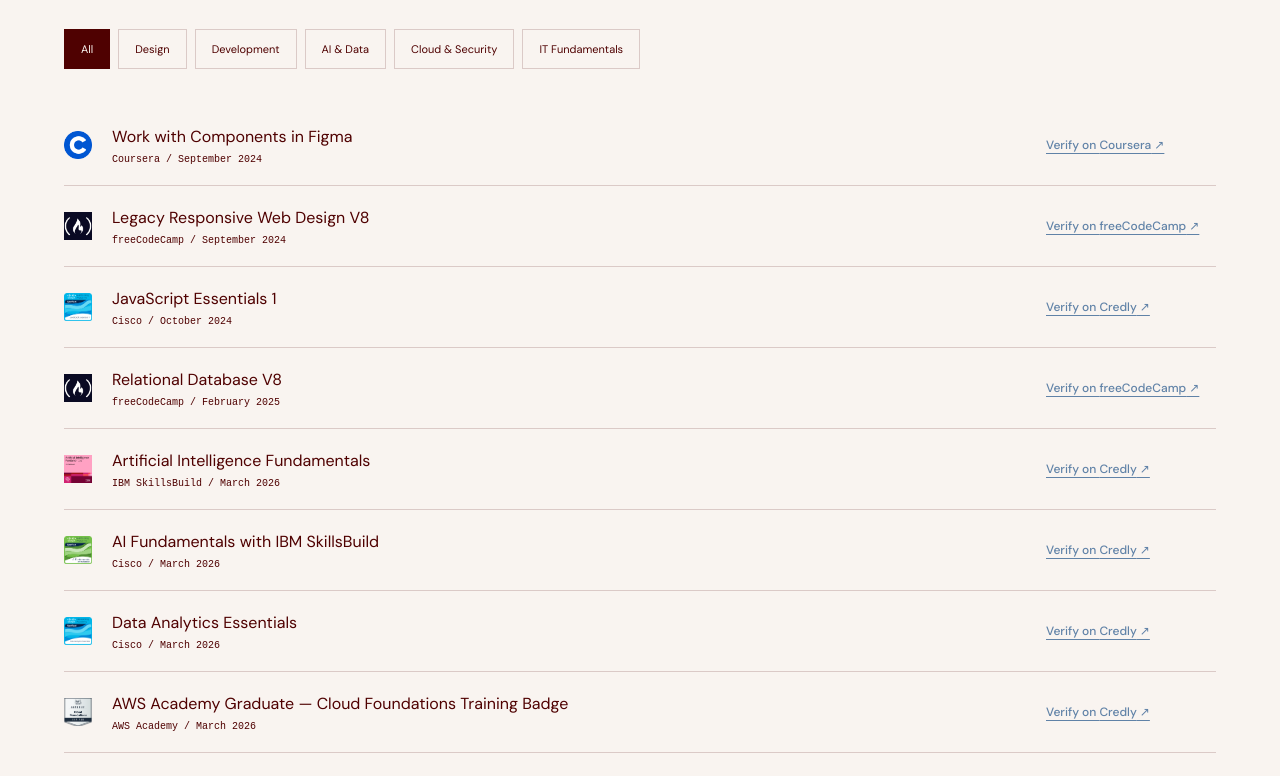
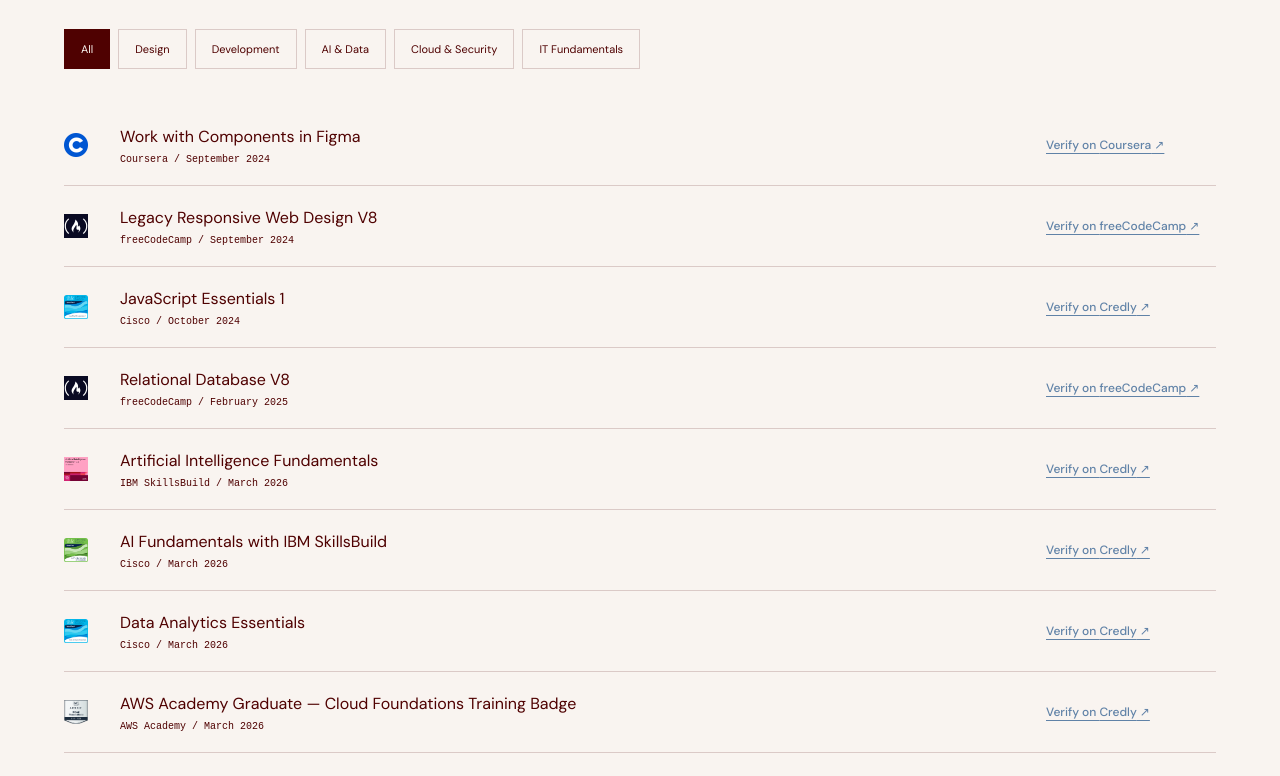
Before and after one commit to ninapascua/ninapascua-portfolio, a React (Vite) app: page / in a window 1280 px wide. Shown: the part 5399-6175 px from the top of the page. Built offline with nearby package versions, Linux system fonts and the light colour scheme; no server answers; a web font is replaced by a local one.

Commit message:
Update Site source

```diff
--- a/src/components/Certifications.jsx
+++ b/src/components/Certifications.jsx
@@ -10,7 +10,7 @@ export default function Certifications() {
     <div id="certificates">{certificates.filter(item => category === 'All' || item[0] === category).map(([, name, provider, date]) => {
       const evidence = certificateEvidence[name];
       return <article className="certificate" key={name}>
-        <span>{evidence?.image ? <img className="certificate-badge" src={assetUrl(evidence.image)} alt={evidence.imageAlt || ''} loading="lazy" width="28" height="28" style={{transform:`scale(${evidence.artworkScale || 1})`}} /> : '✧'}</span>
+        <span>{evidence?.image ? <img className="certificate-badge" src={assetUrl(evidence.image)} alt={evidence.imageAlt || ''} loading="lazy" width="24" height="24" style={{transform:`scale(${evidence.artworkScale || 1})`}} /> : '✧'}</span>
         <div><h3>{name}</h3><p>{provider}{date ? ` / ${date}` : ''}</p></div>
         <small>{evidence ? <a className="credential-link" href={evidence.url} target="_blank" rel="noreferrer" aria-label={`Verify ${name} on ${evidence.provider || 'Credly'}`}>Verify on {evidence.provider || 'Credly'} ↗</a> : 'VERIFICATION PENDING'}</small>
       </article>;
--- a/src/styles.css
+++ b/src/styles.css
@@ -119,13 +119,10 @@
 .credential-link{display:inline-flex;align-items:center;min-height:40px;text-decoration:underline;text-underline-offset:4px}
 @media(max-width:650px){.certificate-badge{width:25px;height:25px}.certificate>small .credential-link{min-height:36px}}
 
-/* Uniform icon slots use original badge art, without social-preview padding. */
-.certificate-badge{width:28px;height:28px;object-fit:contain;object-position:center}
-.certificate>span:first-child{display:flex;align-items:center;justify-content:center;width:28px;min-height:28px}
-@media(min-width:651px){.certificate{grid-template-columns:28px minmax(0,1fr) 170px}}
-@media(max-width:650px){.certificate{grid-template-columns:14px minmax(0,1fr)}.certificate-badge{width:14px;height:14px}.certificate>span:first-child{width:14px;min-height:14px}}
-
-.certificate>span:first-child{height:28px;overflow:hidden}.certificate-badge{flex-shrink:0}
-@media(max-width:650px){.certificate>span:first-child{height:14px}}
+/* Consistent 24px icons with more breathing room before credential text. */
+.certificate{grid-template-columns:24px minmax(0,1fr) 170px;column-gap:32px}
+.certificate-badge{width:24px;height:24px;object-fit:contain;object-position:center;flex-shrink:0}
+.certificate>span:first-child{display:flex;align-items:center;justify-content:center;width:24px;height:24px;min-height:24px;overflow:hidden}
+@media(max-width:650px){.certificate{grid-template-columns:24px minmax(0,1fr);column-gap:20px}}
 
 .certificate .credential-link{font:500 12px/1.5 'DM Sans',sans-serif;letter-spacing:0}
```
